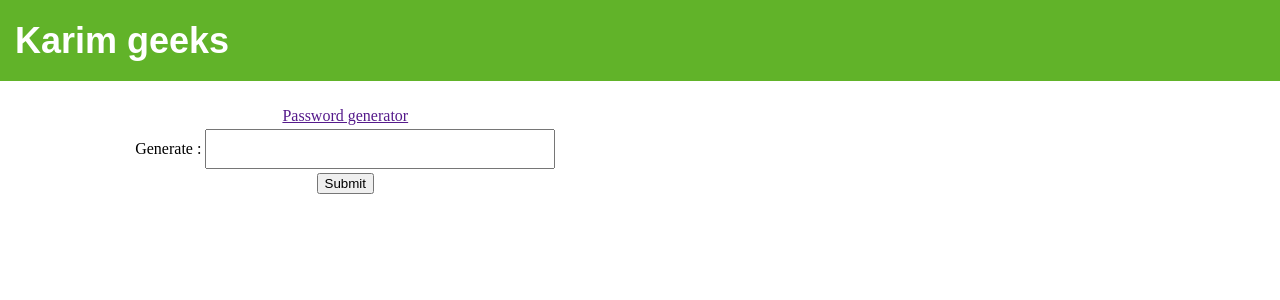
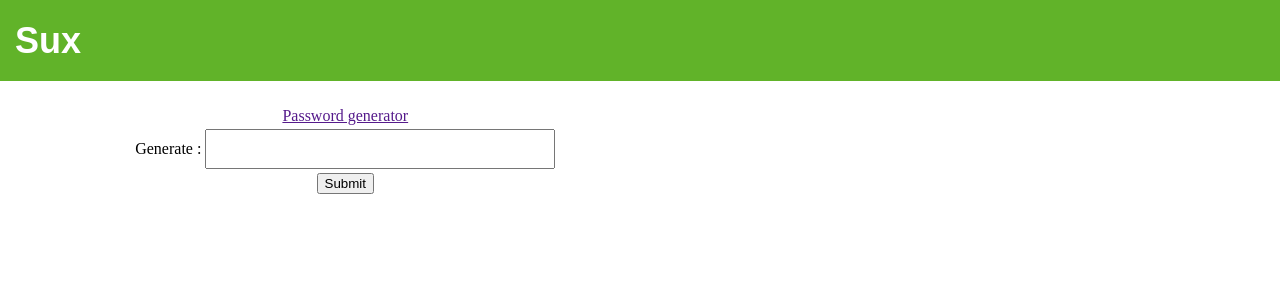
Before and after one commit to Sux0xOne/Passwd-Gen, a PHP site: page / in a window 1280 px wide. Shown: the top 300 px of the page. Run offline with PHP 8.4, Linux system fonts and the light colour scheme; some libraries are stand-ins or nearby versions.

Commit message:
Update index.php

```diff
--- a/index.php
+++ b/index.php
@@ -43,7 +43,7 @@
 
     <body>
         <div class="page-header header">
-            <h1 class="page-header-text">Karim geeks</h1>
+            <h1 class="page-header-text">Sux</h1>
         </div>
             <table border="0" width="100%">
                 <tr>
```
